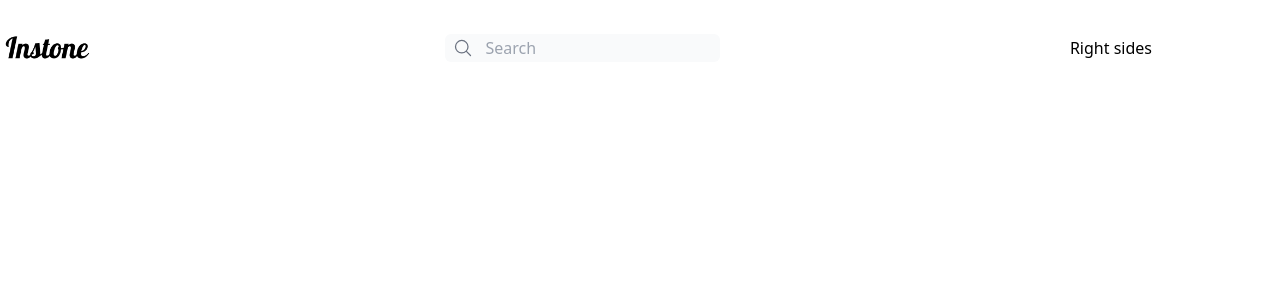
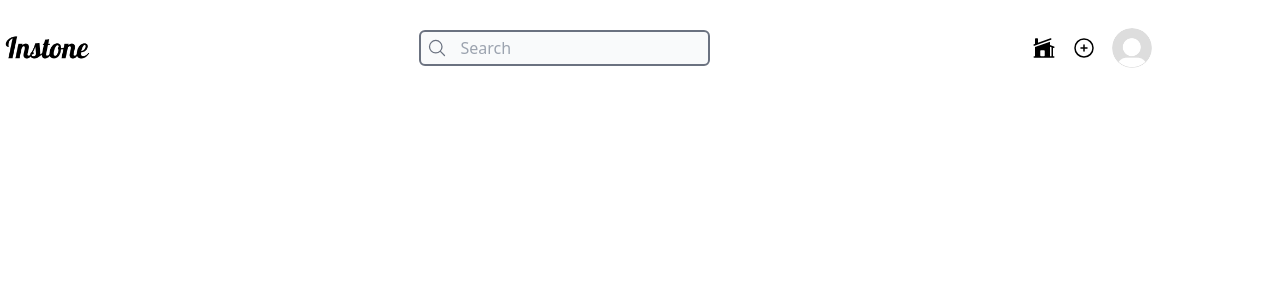
Before and after one commit to akshat5011/instagram_clone, a Next.js app: page / in a window 1280 px wide. Shown: the top 300 px of the page. Built offline with nearby package versions, Linux system fonts and the light colour scheme.

Commit message:
layout prop was depricated. Header-> Right side Pfp

```diff
--- a/src/components/Header.jsx
+++ b/src/components/Header.jsx
@@ -1,29 +1,54 @@
 import Image from "next/image";
 import React from "react";
-import { MagnifyingGlassIcon } from "@heroicons/react/24/outline";
+import {
+  MagnifyingGlassIcon,
+  PlusCircleIcon,
+} from "@heroicons/react/24/outline";
+import { HomeModernIcon } from "@heroicons/react/24/solid";
 
 export default function Header() {
   return (
     <div className="flex items-center justify-between max-w-6xl">
+      {/* left */}
       <div className="cursor-pointer h-24 w-24 relative hidden lg:inline-grid">
-        <Image src="/Instone.png" layout="fill" className="object-contain" />
+        <Image
+          src="/Instone.png"
+          fill
+          alt="Instone"
+          className="object-contain"
+        />
       </div>
       <div className="cursor-pointer h-24 w-10 relative  lg:hidden">
-        <Image src="/icon.png" layout="fill" className="object-contain" />
+        <Image
+          src="/icon.png"
+          fill
+          alt="Insto LOGO"
+          className="object-contain"
+        />
       </div>
 
+      {/* Middle */}
       <div className="relative ">
-        <div className="absolute top-1 left-2">
+        <div className="absolute top-2 left-2">
           <MagnifyingGlassIcon className="h-5 text-gray-500" />
         </div>
         <input
           type="text"
           placeholder="Search"
-          className="bg-gray-50 h-7 pl-10 px-1 border-gray-500 text-base focus:ring-black focus:border-black rounded-md"
+          className="bg-gray-50 h-7 pl-10 p-4 border-2 border-gray-500 text-base focus:ring-black focus:border-black rounded-md"
         />
       </div>
 
-      <h1>Right sides</h1>
+      {/* Right */}
+      <div className="flex space-x-4 items-center">
+        <HomeModernIcon className="hidden md:inline-flex  h-6 cursor-pointer hover:scale-125 transition-tranform duration-200 ease-out" />
+        <PlusCircleIcon className="h-6 cursor-pointer hover:scale-125 transition-tranform duration-200 ease-out" />
+        <img
+          src="/defaultPfp.png"
+          alt="user-pfp"
+          className="h-10 rounded-full cursor-pointer"
+        />
+      </div>
     </div>
   );
 }
```
Also changed, not shown: public/defaultPfp.png (added).
